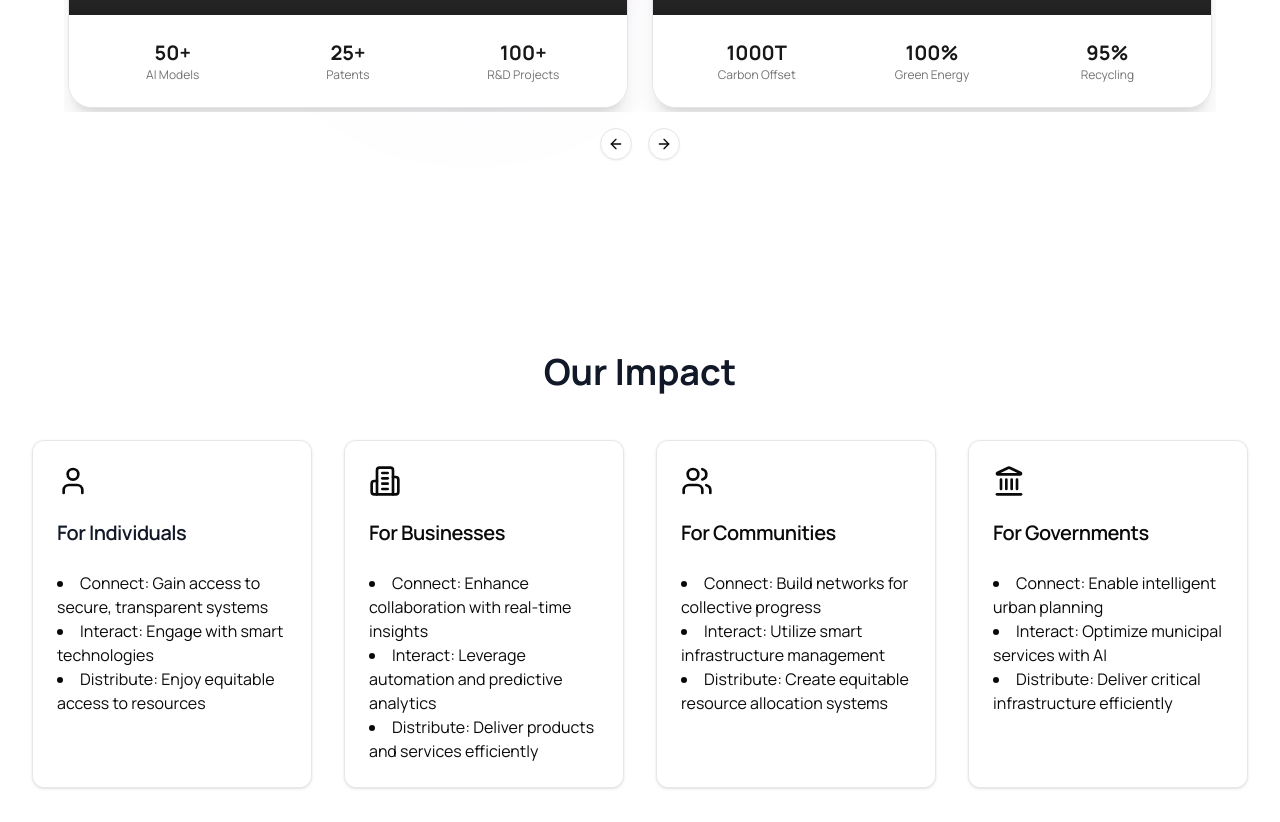
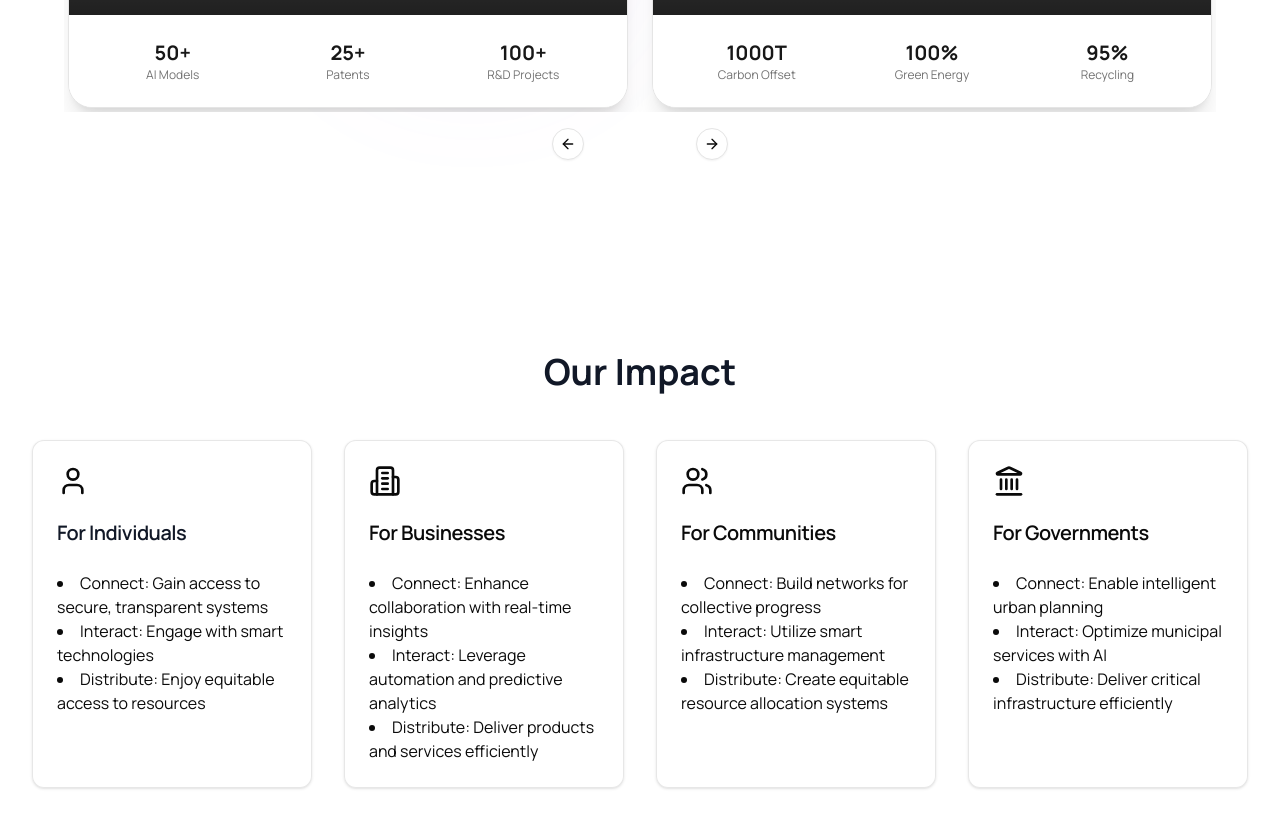
Before and after one commit to whoisrobb/automatedi, a Next.js app: page / in a window 1280 px wide. Shown: the part 2740-3562 px from the top of the page. Built offline with nearby package versions, Linux system fonts and the light colour scheme; grey boxes are pictures that could not be loaded.

Commit message:
refactor: Update Carousel navigation styles for improved layout consistency

```diff
--- a/src/components/sections/Why-choose-ai.tsx
+++ b/src/components/sections/Why-choose-ai.tsx
@@ -118,8 +118,8 @@ export function WhyChooseAi() {
               ))}
             </CarouselContent>
             <div className="flex justify-center gap-4 mt-8">
-              <CarouselPrevious className="relative static" />
-              <CarouselNext className="relative static" />
+              <CarouselPrevious className="relative" />
+              <CarouselNext className="relative" />
             </div>
           </Carousel>
         </div>
```
